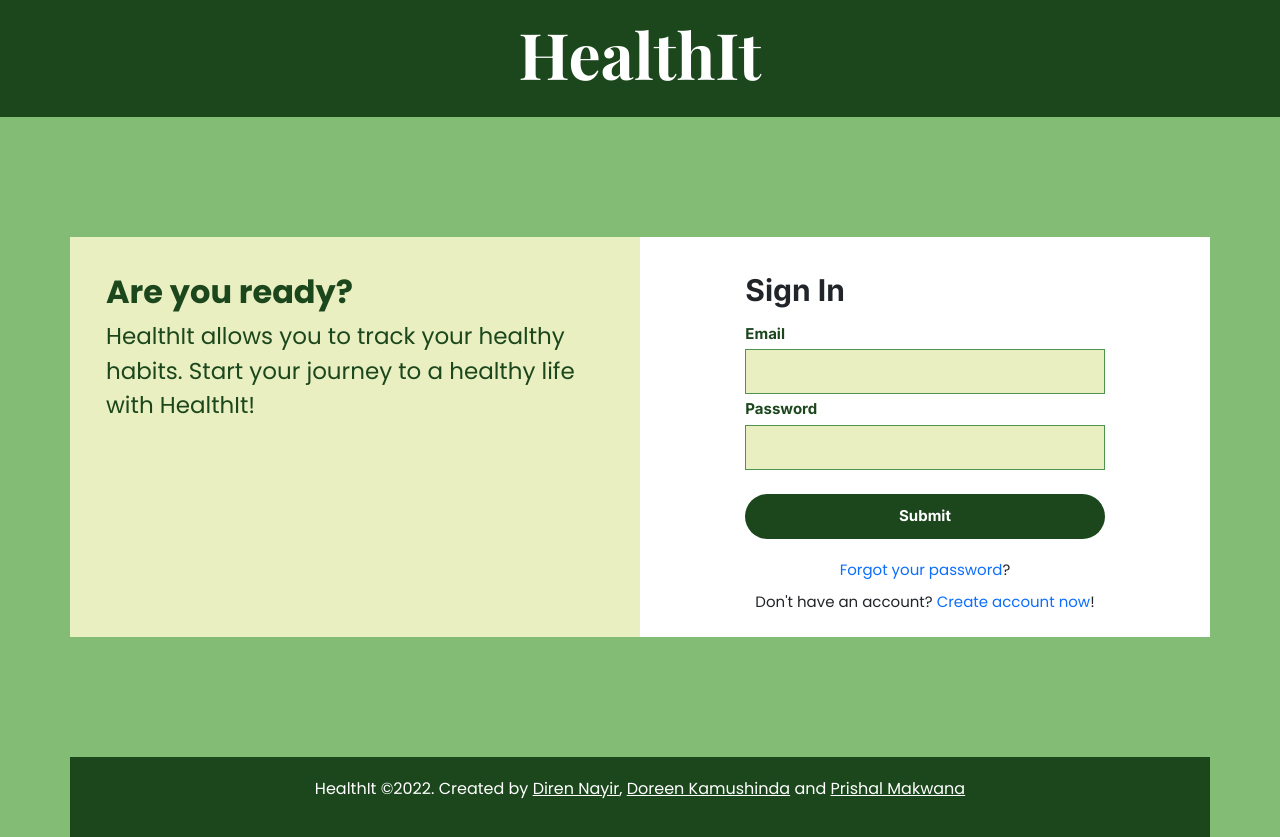
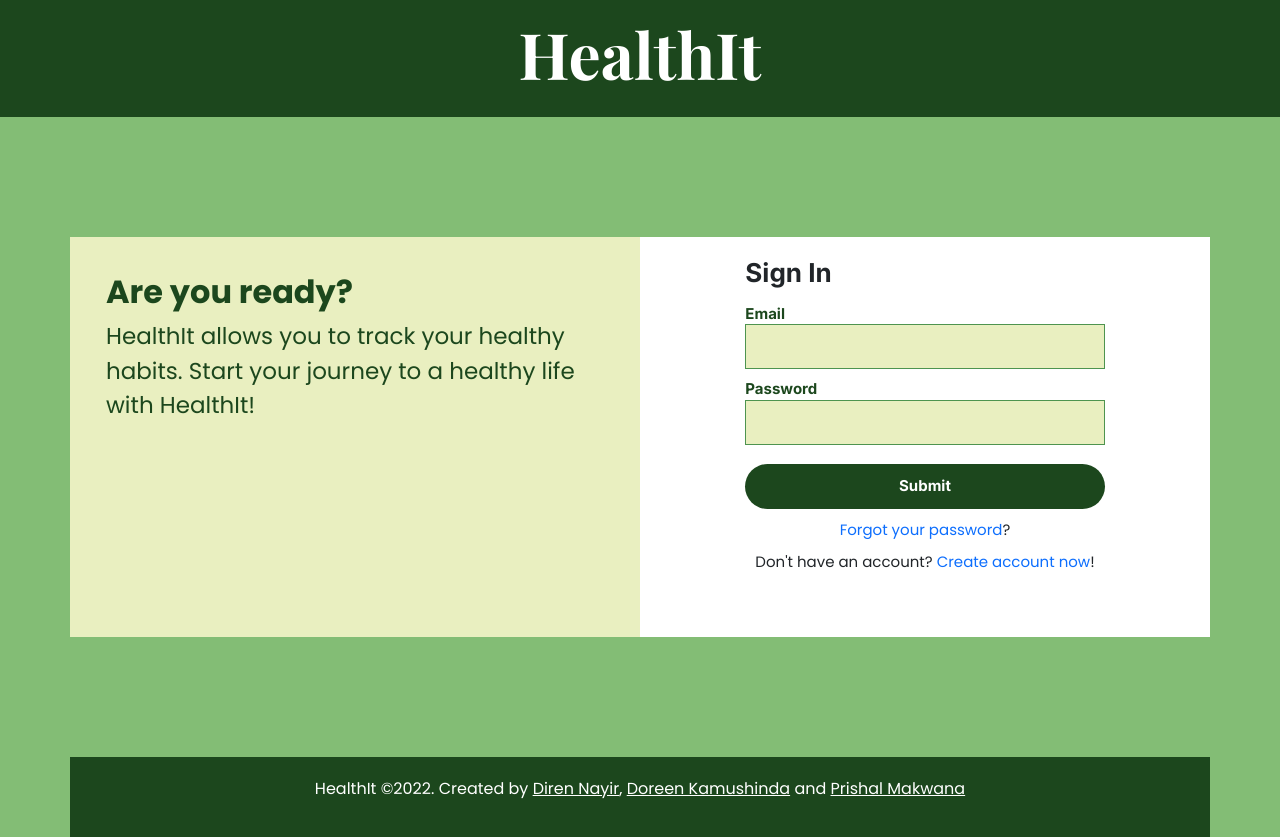
Before and after one commit to PrishalM/HealthIt, a plain HTML site: page client/index.html in a window 1280 px wide. Drawn offline with nearby package versions, Linux system fonts and the light colour scheme.

Commit message:
Fixed positioning

```diff
--- a/client/index.html
+++ b/client/index.html
@@ -22,7 +22,7 @@
         </a>
     </nav>
     <!-- Homepage section  -->
-    <div class="container-md p-0">
+    <main class="container-md p-0">
         <div class="center-container">
             <!-- Intro Column -->
             <div class="intro-col col-6">
@@ -37,19 +37,17 @@
             </div>
 
             <!-- Sign in Column -->
-            <div class="sign-in-col col-6">
-                <div class="form-container">
+            <div class="sign-in-col col-6 form-container">
                 <form>
                     <h2>Sign In</h2>
                     <label for="email">Email</label><br>
-                        <input name="email" type="text" class="form-input" /><br>
+                    <input name="email" type="text" /><br>
                     <label for="password">Password</label><br>
-                        <input name="password" type="password" class="form-input" /><br>
+                    <input name="password" type="password" /><br>
                     <button type="button" class="submit-btn">Submit</button>
                     <p><a href="">Forgot your password</a>?</p>
                     <p>Don't have an account? <a href="#">Create account now</a>!</p>
                 </form>
-                </div>
             </div>
 
             <!-- Create account Column -->
@@ -57,15 +55,15 @@
                 <div class="p-3">
                     <form>
                         <h2>Create Account</h2>
-                        <label for="CAname">Name</label>
-                        <input id="CAname" type="text" />
-                        <label for="CAemail">Email</label>
-                        <input id="CAemail" type="email" />
-                        <label for="CApassword">Password</label>
-                        <input id="CApassword" type="password" />
-                        <button type="button" class="btn btn-primary">Submit</button>
+                        <label for="CAname">Name</label><br>
+                        <input id="CAname" type="text" /><br>
+                        <label for="CAemail">Email</label><br>
+                        <input id="CAemail" type="email" /><br>
+                        <label for="CApassword">Password</label><br>
+                        <input id="CApassword" type="password" /><br>
+                        <button type="button" class="submit-btn">Submit</button>
                     </form>
-                    <p>Already have an account?<a href="#">Sign in</a></p>
+                    <p>Already have an account? <a href="#">Sign in</a></p>
                 </div>
 
             </div>
@@ -80,6 +78,7 @@
                 </p>
             </div>
         </footer>
+    </main>
 </body>
 
 </html>
--- a/client/style.css
+++ b/client/style.css
@@ -108,9 +108,8 @@ button {
 
 .form-container h2 {
   font-family: "Inter", sans-serif;
-  font-size: 30px;
+  font-size: 26px;
   margin-bottom: 15px;
-  margin-top: 15px;
 }
 
 .form-container label {
@@ -119,14 +118,13 @@ button {
   font-size: 15px;
 }
 
-.form-container .form-input {
+.form-container input {
   background-color: var(--green-yellow);
   border: 1px solid var(--green);
   font-size: 15px;
   height: 45px;
-  margin-top: -20px;
-  margin-bottom: -20px;
-  padding: 5px;
+  margin-top: -25px;
+  margin-bottom: -15px;
   width: 100%;
 }
 
@@ -144,7 +142,7 @@ button {
   font-family: "Inter", sans-serif;
   font-size: 15px;
   height: 45px;
-  margin: 20px 0px 20px 0px;
+  margin: 10px 0px 10px;
   width: 100%;
   text-align: center;
 }
```
Lines whose indentation alone changed are shown as unchanged.
